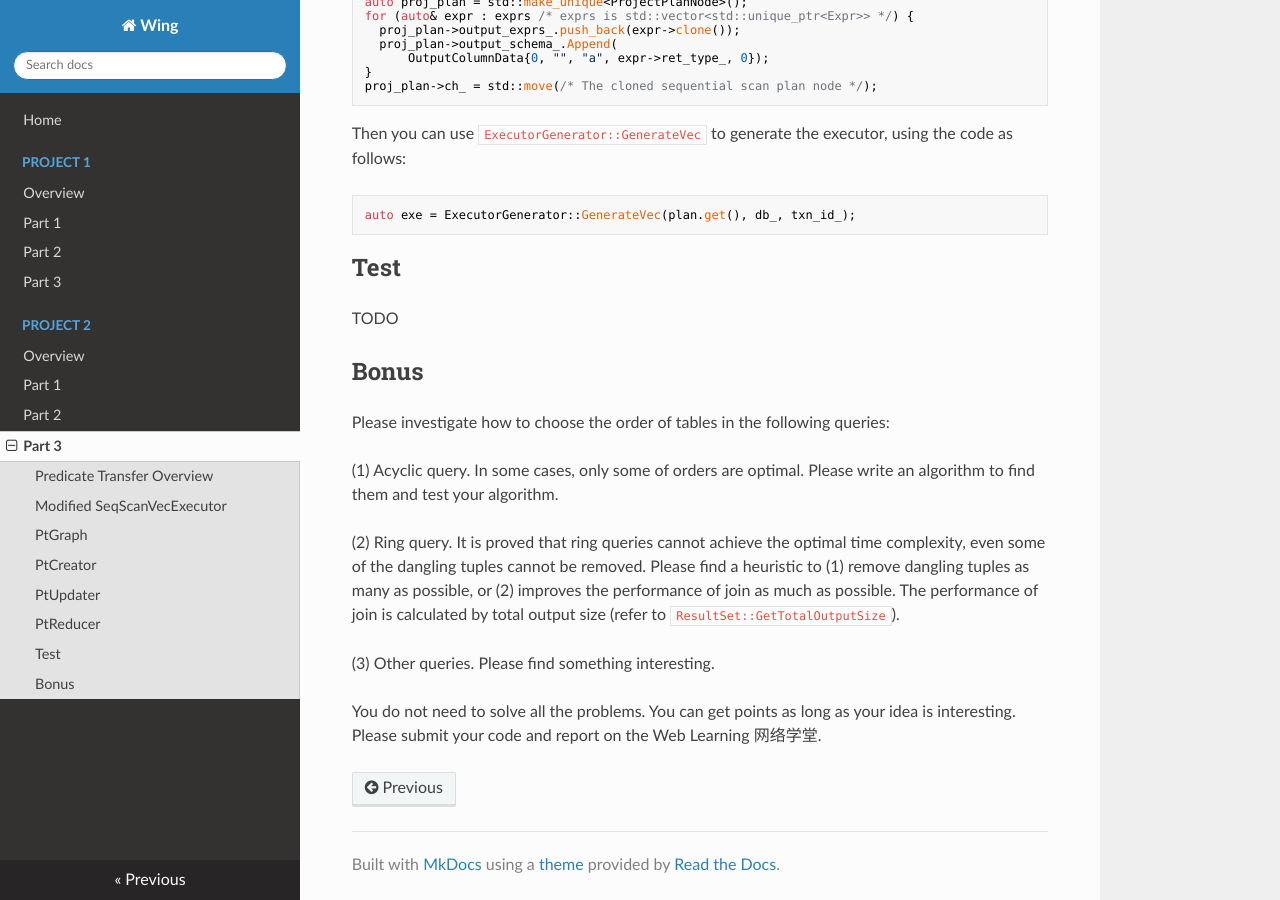
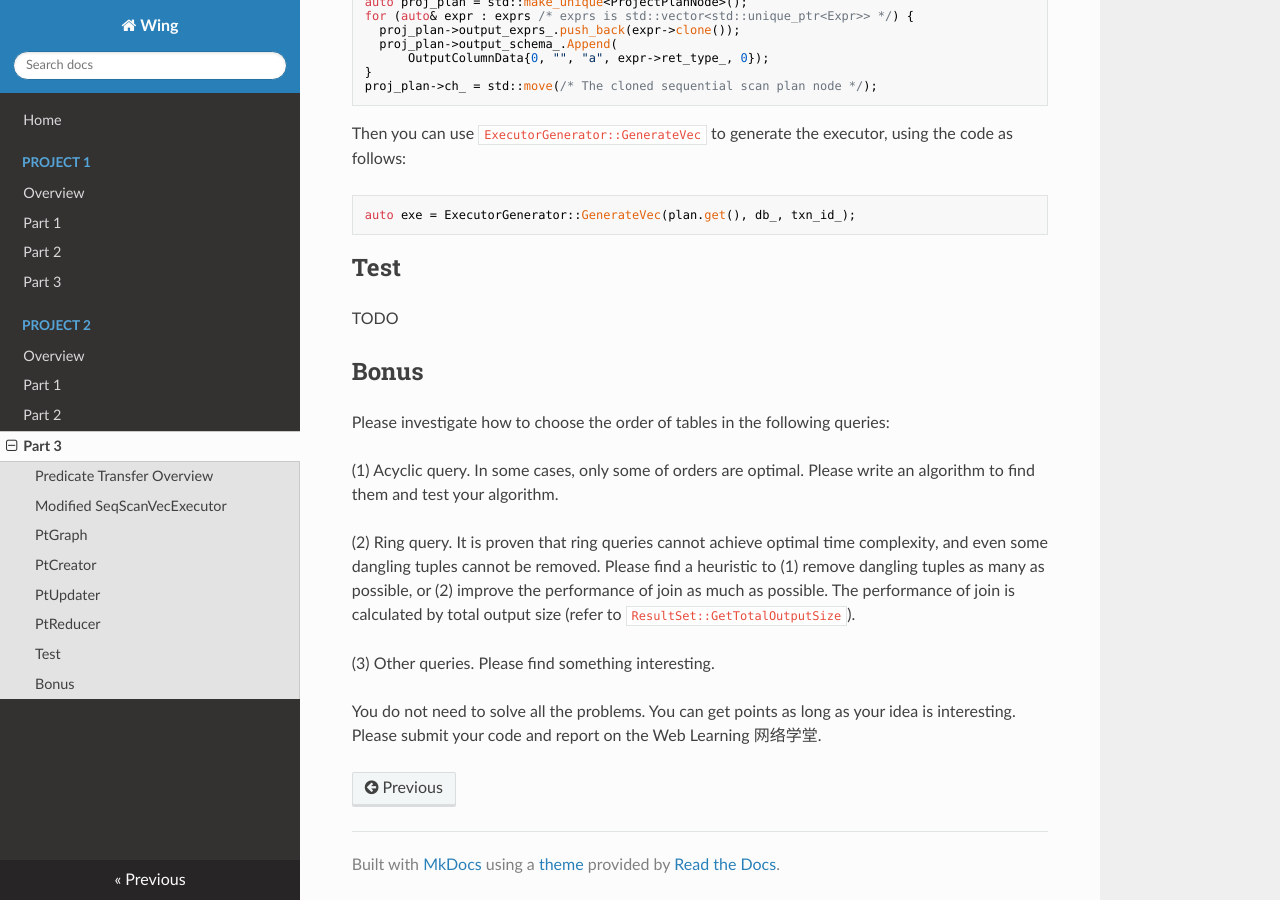
Before and after one commit to iidb/wing-docs, an MkDocs documentation site: the page built from docs/p2/part3.md, in a window 1280 px wide and 900 px high, scrolled down 7612 px. Built offline with MkDocs 1.6.1, drawn with Linux system fonts in a browser that asks for light colours; nearby versions of some CDN libraries; formulas are drawn with MathJax 3.

Commit message:
fix part3

```diff
--- a/docs/p2/part3.md
+++ b/docs/p2/part3.md
@@ -174,7 +174,7 @@ Please investigate how to choose the order of tables in the following queries:
 
 (1) Acyclic query. In some cases, only some of orders are optimal. Please write an algorithm to find them and test your algorithm.
 
-(2) Ring query. It is proved that ring queries cannot achieve the optimal time complexity, even some of the dangling tuples cannot be removed. Please find a heuristic to (1) remove dangling tuples as many as possible, or (2) improves the performance of join as much as possible. The performance of join is calculated by total output size (refer to `ResultSet::GetTotalOutputSize`).
+(2) Ring query. It is proven that ring queries cannot achieve optimal time complexity, and even some dangling tuples cannot be removed. Please find a heuristic to (1) remove dangling tuples as many as possible, or (2) improve the performance of join as much as possible. The performance of join is calculated by total output size (refer to `ResultSet::GetTotalOutputSize`).
 
 (3) Other queries. Please find something interesting.
 
```
